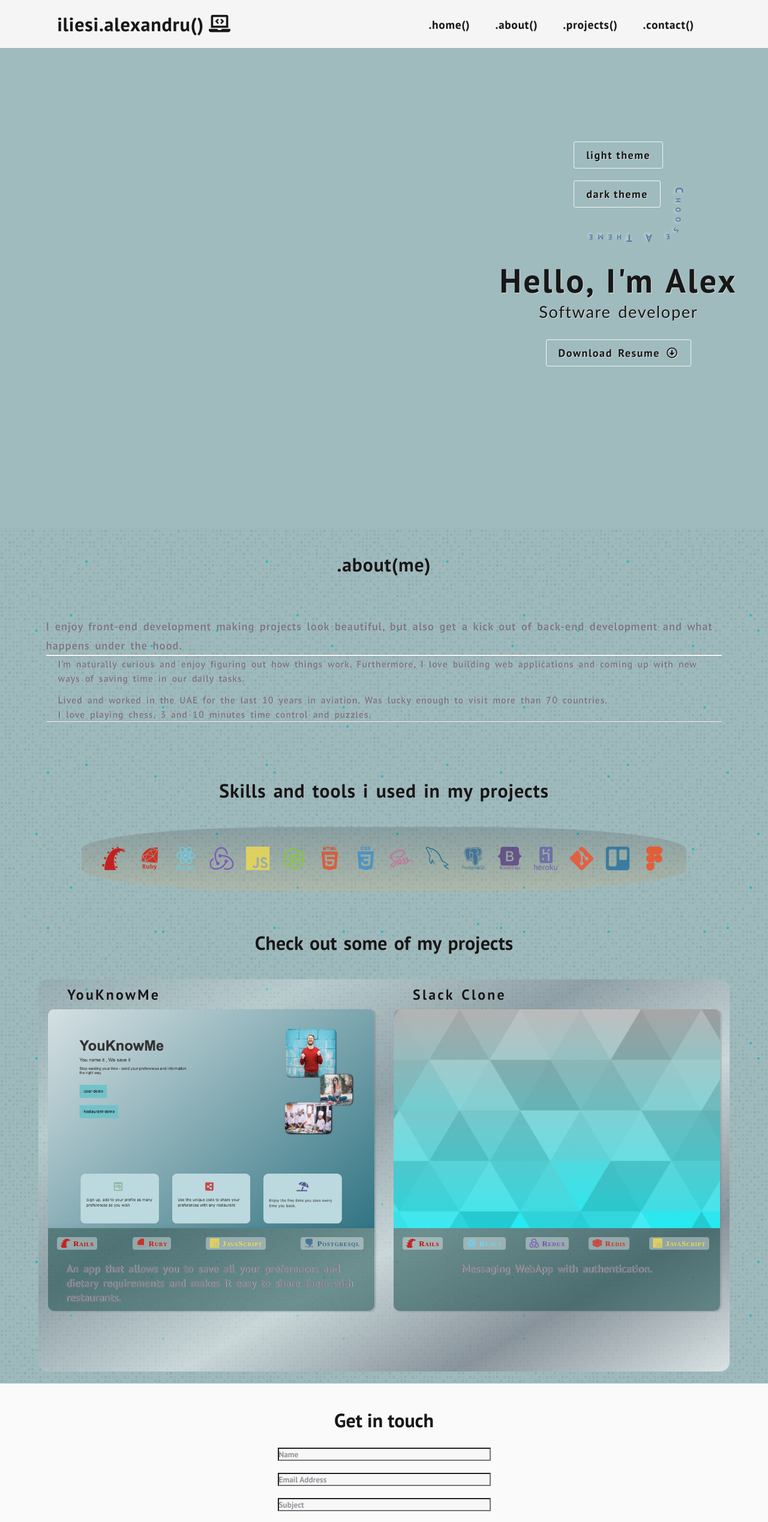
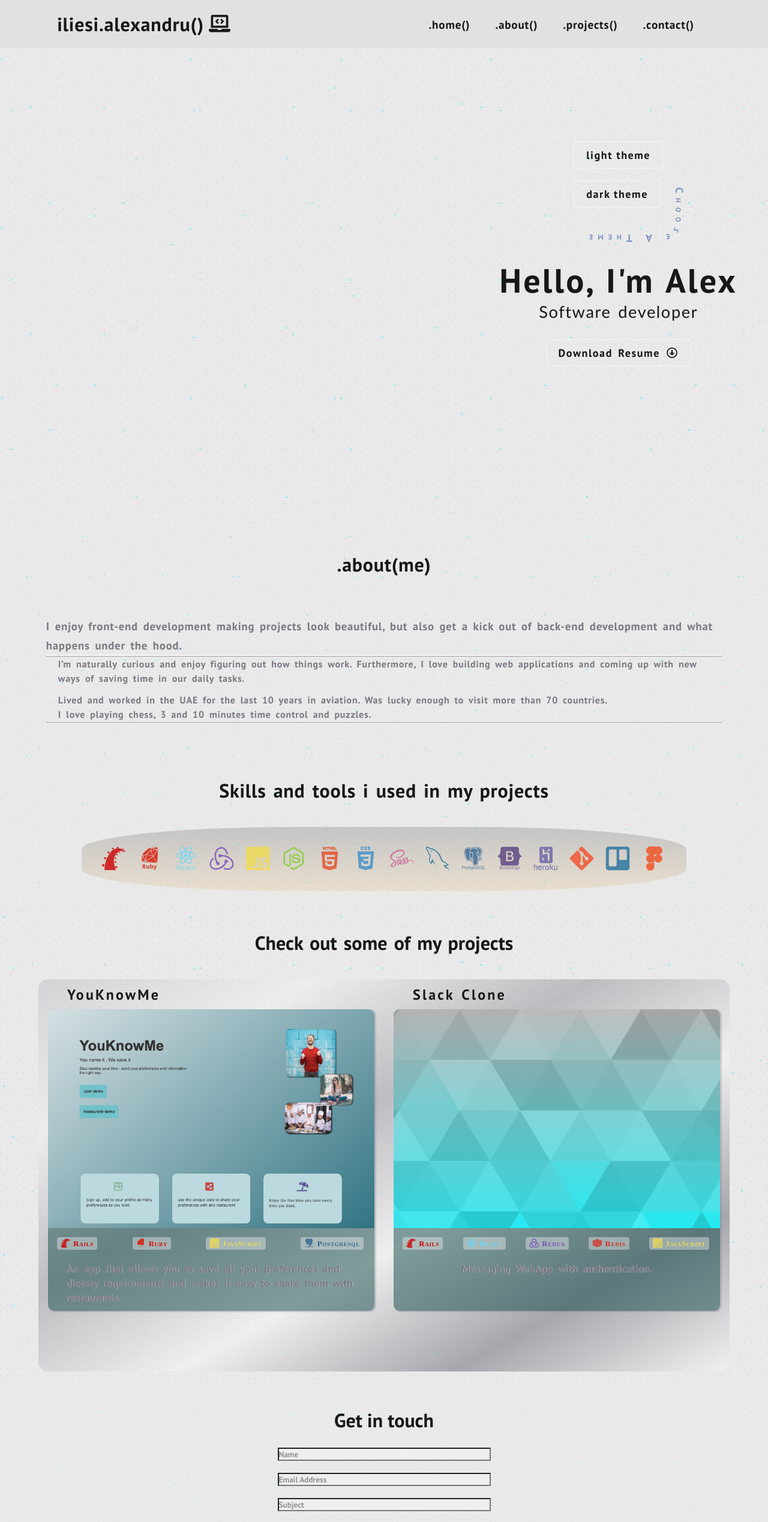
Before and after one commit to alex4tm/portfolio-v1, a React (Create React App) app: page / in a window 1280 px wide. Shown: the top 2538 px of the page at 60% size. Built offline with nearby package versions, Linux system fonts and the light colour scheme.

Commit message:
adjusted all sections background and box-shadow to work with theme changing

```diff
--- a/src/components/About.css
+++ b/src/components/About.css
@@ -6,8 +6,8 @@
 }
 
 .about-container {
-  background: url('../images/dots.svg') center center/cover no-repeat;
-  box-shadow: inset 0 0 0 1700px rgb(27 94 101 / 42%);
+  background: url('../images/dots.svg') center;
+  box-shadow: inset 0 0 0 2300px rgb(var(--color-background-second), 62%);
   display: flex;
   flex-flow: column;
   align-items: center;
@@ -17,6 +17,8 @@
   font-family: 'PT Sans', sans-serif;
   word-spacing: 0.2rem;
   letter-spacing: 0.05rem;
+  margin-bottom: 0;
+  margin-top: 0;
 }
 
 .about-content {
--- a/src/components/ContactUs.css
+++ b/src/components/ContactUs.css
@@ -1,11 +1,14 @@
 .contact-container {
-  background: rgb(var(--color-background-main), 50%);
+  background: url('../images/dots.svg') center;
+  box-shadow: inset 0 0 0 2300px rgb(var(--color-background-second), 62%);
   color: rgb(var(--color-main-700));
   display: flex;
   justify-content: center;
   align-items: center;
   padding-top: 40px;
   min-height: 365px;
+  margin-top: 0;
+  margin-bottom: 0;
 }
 
 .contact-container h1 {
--- a/src/components/Footer.css
+++ b/src/components/Footer.css
@@ -1,10 +1,12 @@
 .footer-container {
-  background-color: rgba(var(--color-background-main), 0.9);
+  background: url('../images/dots.svg') center;
+  box-shadow: inset 0 0 0 2300px rgb(var(--color-background-second), 62%);
   padding: 1rem 0 2rem 0;
   display: flex;
   flex-direction: column;
   justify-content: center;
   align-items: center;
+  margin-top: 0;
 }
 
 .social-icon-link:hover,
--- a/src/components/HeroSection.css
+++ b/src/components/HeroSection.css
@@ -3,17 +3,17 @@
 /*  background-image:
     linear-gradient(to bottom, rgb(122 154 151 / 52%), rgb(131 134 134 / 50%)),
     url('../images/alex-sketcher.jpeg');*/
-  background-size: contain, cover;
-  background-position: center;
-  background-repeat: no-repeat;
+  background: url('../images/dots.svg') center;
+  box-shadow: inset 0 0 0 2300px rgb(var(--color-background-second), 62%);
   height: 100vh;
   width: 100%;
   display: flex;
   flex-direction: column;
   justify-content: center;
-  box-shadow: inset 0 0 0 2333px rgb(27 94 101 / 42%);
   object-fit: contain;
   word-spacing: 0.2rem;
+  margin-top: 0;
+  margin-bottom: 0;
 }
 
 .hero-content {
--- a/src/components/Navbar.css
+++ b/src/components/Navbar.css
@@ -1,5 +1,5 @@
 .navbar {
-  background: rgb(var(--color-background-main));
+  background: rgb(var(--color-background-second));
   height: 80px;
   display: flex;
   justify-content: center;
--- a/src/components/Projects.css
+++ b/src/components/Projects.css
@@ -1,7 +1,6 @@
 .projects {
-  background: url('../images/dots.svg') center center/cover no-repeat;
-
-  box-shadow: inset 0 0 0 2800px rgb(27 94 101 / 42%);
+  background: url('../images/dots.svg') center;
+  box-shadow: inset 0 0 0 2300px rgb(var(--color-background-second), 62%);
   display: flex;
   flex-flow: column;
   align-items: center;
```
